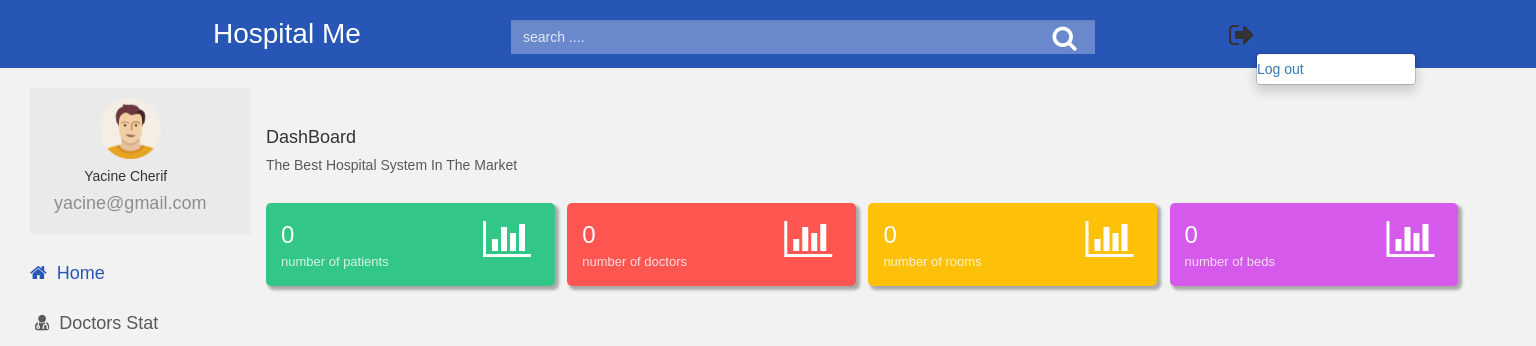
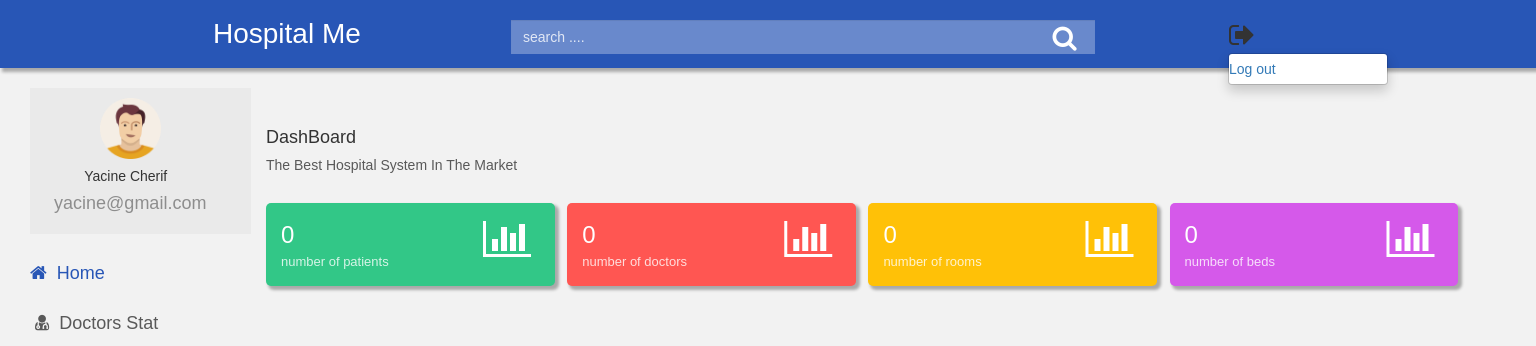
Before and after one commit to aymen7/HospitalSystem, a PHP site: template public/views/secretaireViews/index.php in a window 1536 px wide, after a click that opens the changed part. Shown: the top 346 px of the page. Run offline with PHP 8.4, Linux system fonts and the light colour scheme; the template is opened without the code that fills it, so the values that code supplies are empty; some web fonts are replaced.

Commit message:
headerShadow

```diff
--- a/public/css/profile.css
+++ b/public/css/profile.css
@@ -13,6 +13,9 @@
     header{
         color: rgba(255,255,255,1);
         background: #2856B6;
+        -moz-box-shadow:    3px 3px 3px 1px rgba(0,0,0,.3);
+        -webkit-box-shadow: 3px 3px 3px 1px rgba(0,0,0,.3);
+        box-shadow:         3px 3px 3px 1px rgba(0,0,0,.3);
     }
     #search-wraper{
         margin-top: 20px;
@@ -55,7 +58,7 @@
         color: white !important;
     }
     #logOut-wraper .dropdown .dropdown-menu{
-        left: 28px;
+        left: 0px;
     }
     /*------------main content*-------------------------------*/
     /*-----main div ----*/
--- a/public/views/secretaireViews/profileHeader.php
+++ b/public/views/secretaireViews/profileHeader.php
@@ -6,7 +6,7 @@
  * Time: 19:34
  */
 ?>
-<header class="container-fluid">
+<header class="container-fluid ">
     <div class="container">
         <div class="col-lg-3" id="brand-wraper">
             <h1>Hospital Me</h1>
```
